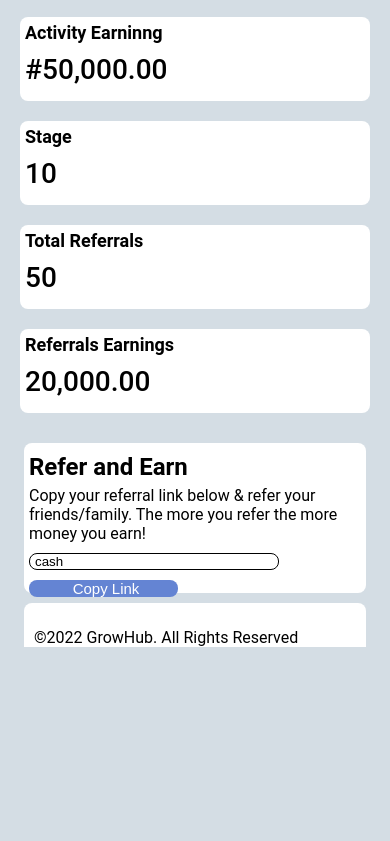
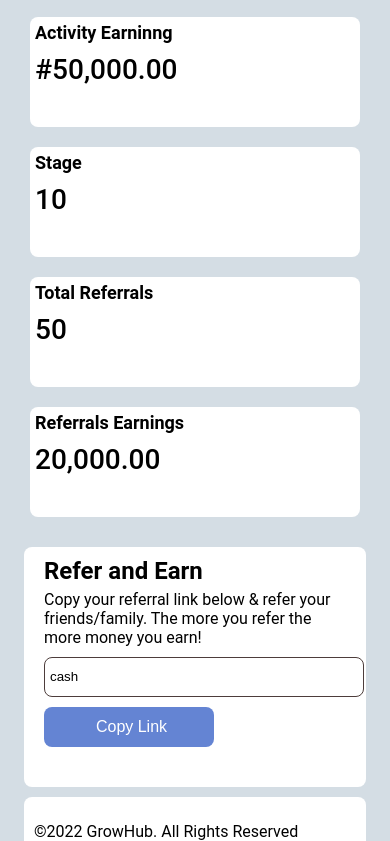
Before and after one commit to Josh565565/GrowHub, a plain HTML site: page index.html in a window 390 px wide. Shown: the part 132-973 px from the top of the page. Before the commit the page ends 844 px from the top, so only its background shows below. Drawn offline with Linux system fonts and the light colour scheme.

Commit message:
Modified index file

```diff
--- a/style.css
+++ b/style.css
@@ -202,7 +202,7 @@ main .container .refer-link input
     height: 30px;
     padding-left: 5px;
     border-radius: 8px;
-    border: 1px solid;
+    border: 1px solid #4D3D3B;
     margin-top: 10px;
 }
 main .container .refer-link button
@@ -310,8 +310,8 @@ footer .container
     }
     main .container .dash-box .item
     {
-        width: 350px;
-        height: 84px;
+        width: 330px;
+        height: 110px;
     }
     main .container .dash-box .item h3
     {
@@ -324,4 +324,32 @@ footer .container
         font-weight: 500;
     }
 
+    /* Refer and Earn */
+
+    main .container .refer-link
+    {
+        padding: 0px 20px 0 20px;
+        height: 240px;
+    }
+    main .container .refer-link h2
+    {
+        margin-top: 5px;
+        padding-top: 5px;
+    }
+    main .container .refer-link p
+    {
+        margin-top: 5px;
+    }
+    main .container .refer-link input
+    {
+        width: 320px;
+        height: 40px;
+    }
+    main .container .refer-link button
+    {
+        width: 170px;
+        height: 40px;
+        font-size: 16px;
+    }
+
 }
```
